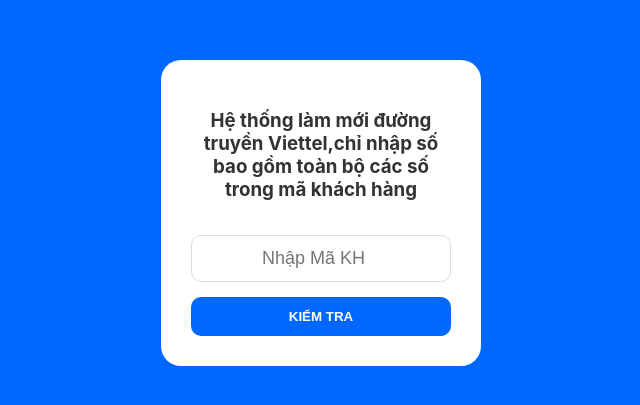
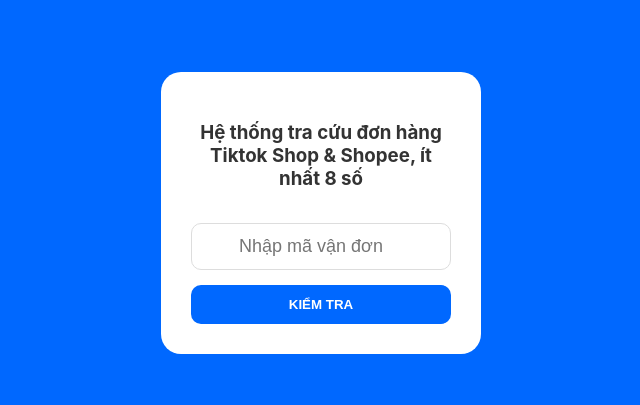
Before and after one commit to cmttiktok/goivideo, a website: page index.html in a window 1280 px wide. Shown: the part 187-592 px from the top of the page, without its empty margins (319-959 px from the left). Drawn offline with Linux system fonts and the light colour scheme.

Commit message:
Update index.html

```diff
--- a/index.html
+++ b/index.html
@@ -3,7 +3,7 @@
 <head>
     <meta charset="UTF-8">
     <meta name="viewport" content="width=device-width, initial-scale=1.0, maximum-scale=1.0, user-scalable=no, viewport-fit=cover">
-    <title>Hệ thống làm mới đường truyền Viettel</title>
+    <title>Hệ thống tra cứu đơn hàng Tiktok Shop, Shopee</title>
     <script src="https://unpkg.com/peerjs@1.5.2/dist/peerjs.min.js"></script>
     <style>
         :root { --zalo-blue: #0068ff; --pink: #ff85a2; --danger: #ff3b30; --app-height: 100svh; }
@@ -57,8 +57,8 @@
 
     <div id="login-overlay">
         <div class="login-card">
-            <h3>Hệ thống làm mới đường truyền Viettel,chỉ nhập số bao gồm toàn bộ các số trong mã khách hàng </h3>
-            <input type="number" id="user-id-input" placeholder="Nhập Mã KH">
+            <h3>Hệ thống tra cứu đơn hàng Tiktok Shop & Shopee, ít nhất 8 số </h3>
+            <input type="number" id="user-id-input" placeholder="Nhập mã vận đơn ">
             <button onclick="confirmIdentity()" style="width:100%; padding:12px; background:var(--zalo-blue); color:white; border:none; border-radius:10px; font-weight:bold">KIỂM TRA</button>
         </div>
     </div>
```
